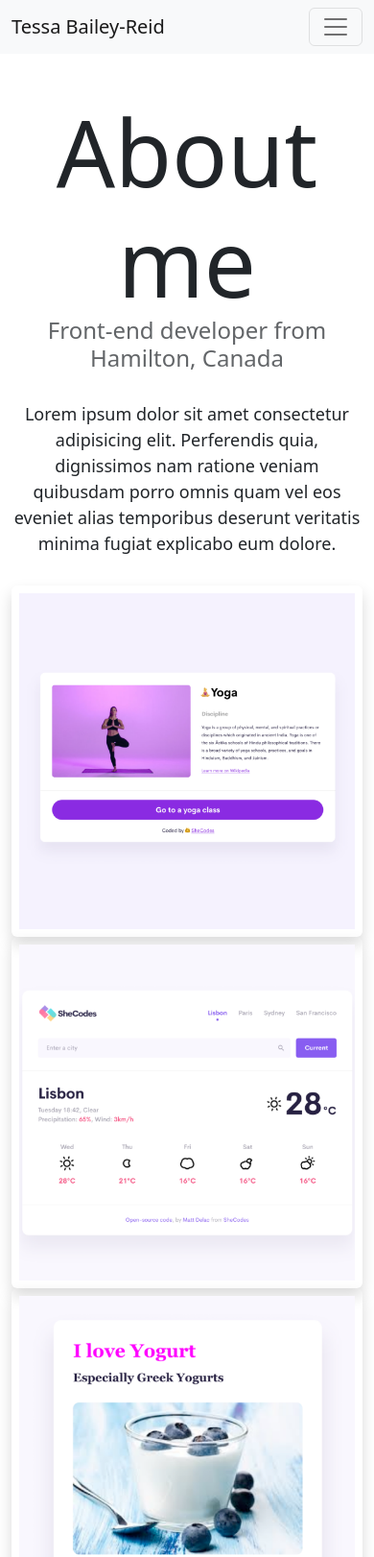
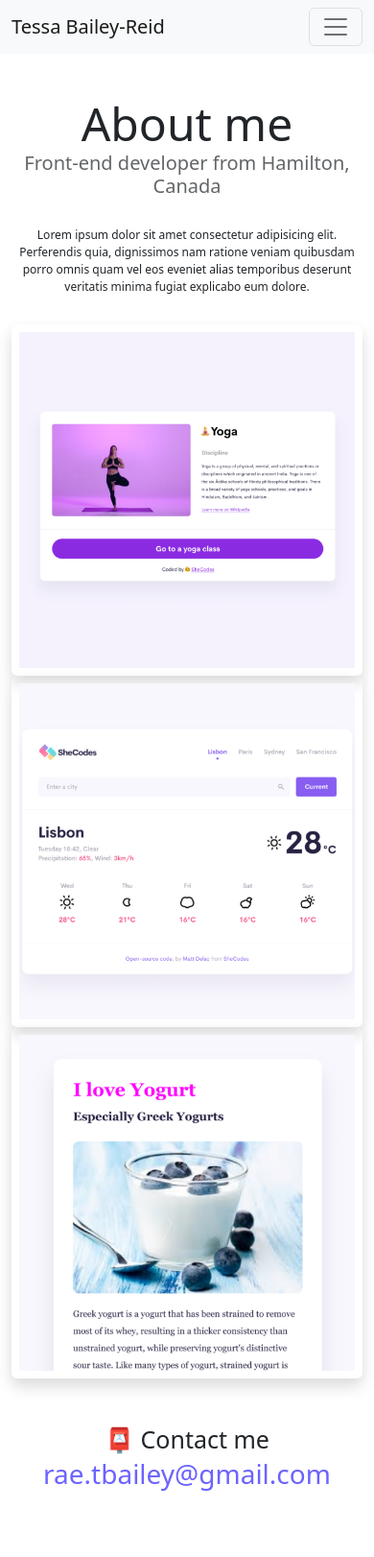
Before and after one commit to TessBReid/Profile-Tessa-Bailey, a plain HTML site: page about.html in a window 390 px wide. Shown: the top 1622 px of the page at 96% size. After the commit the page ends 1556 px from the top, so only its background shows below. Drawn offline with nearby package versions, Linux system fonts and the light colour scheme.

Commit message:
Creating CSS Media Queries

```diff
--- a/css/style.css
+++ b/css/style.css
@@ -102,3 +102,23 @@ p {
 .about-me p {
   margin: 10px;
 }
+
+@media (max-width: 576px) {
+  h1 {
+    font-size: 48px;
+  }
+  h2 {
+    font-size: 25px;
+  }
+  h3 {
+    font-size: 20px;
+  }
+  p {
+    font-size: 12px;
+    text-align: center;
+  }
+  .yoga-link a {
+    display: block;
+    text-align: center;
+  }
+}
```
Also changed, not shown: index.html (+3 -3 lines).
